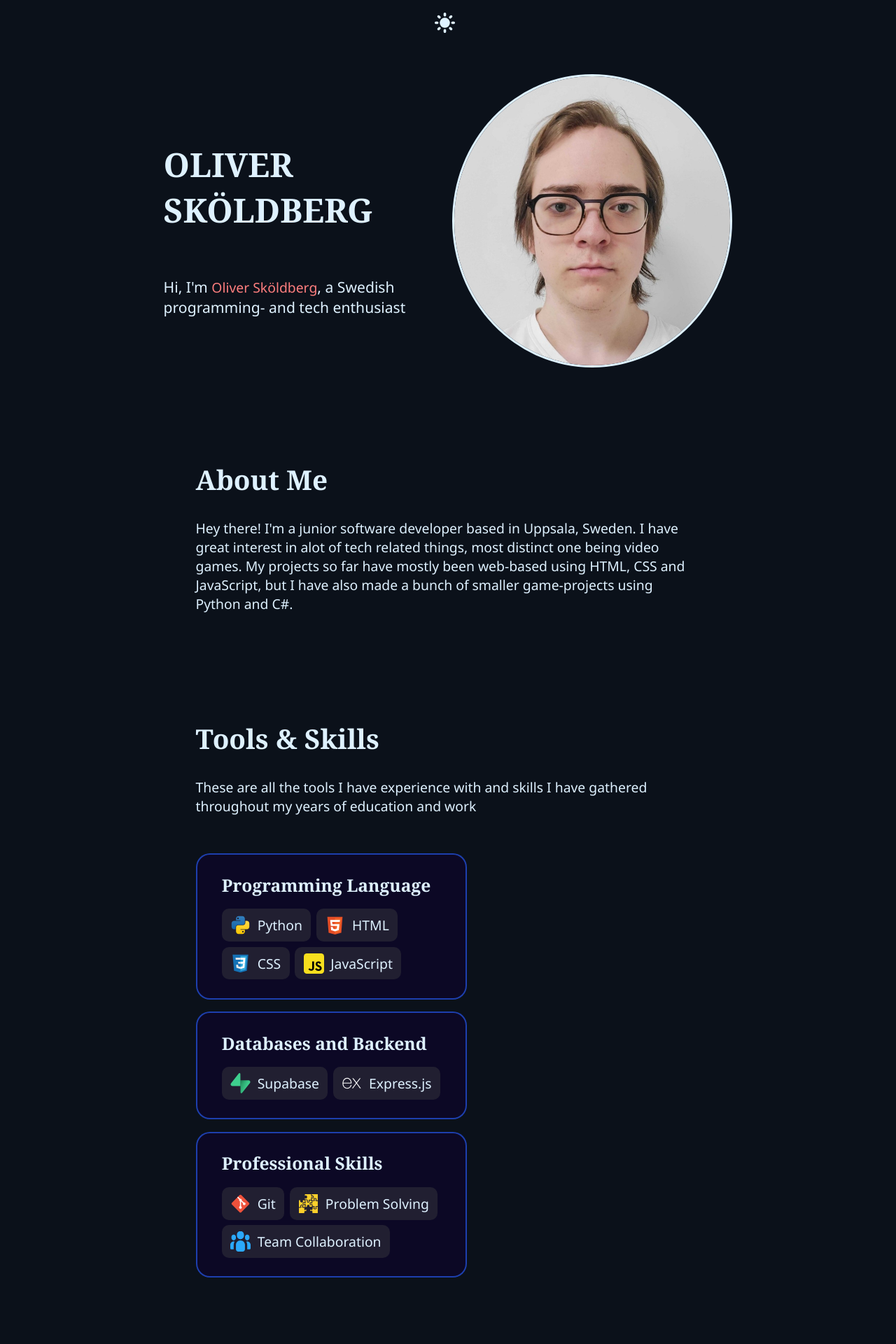
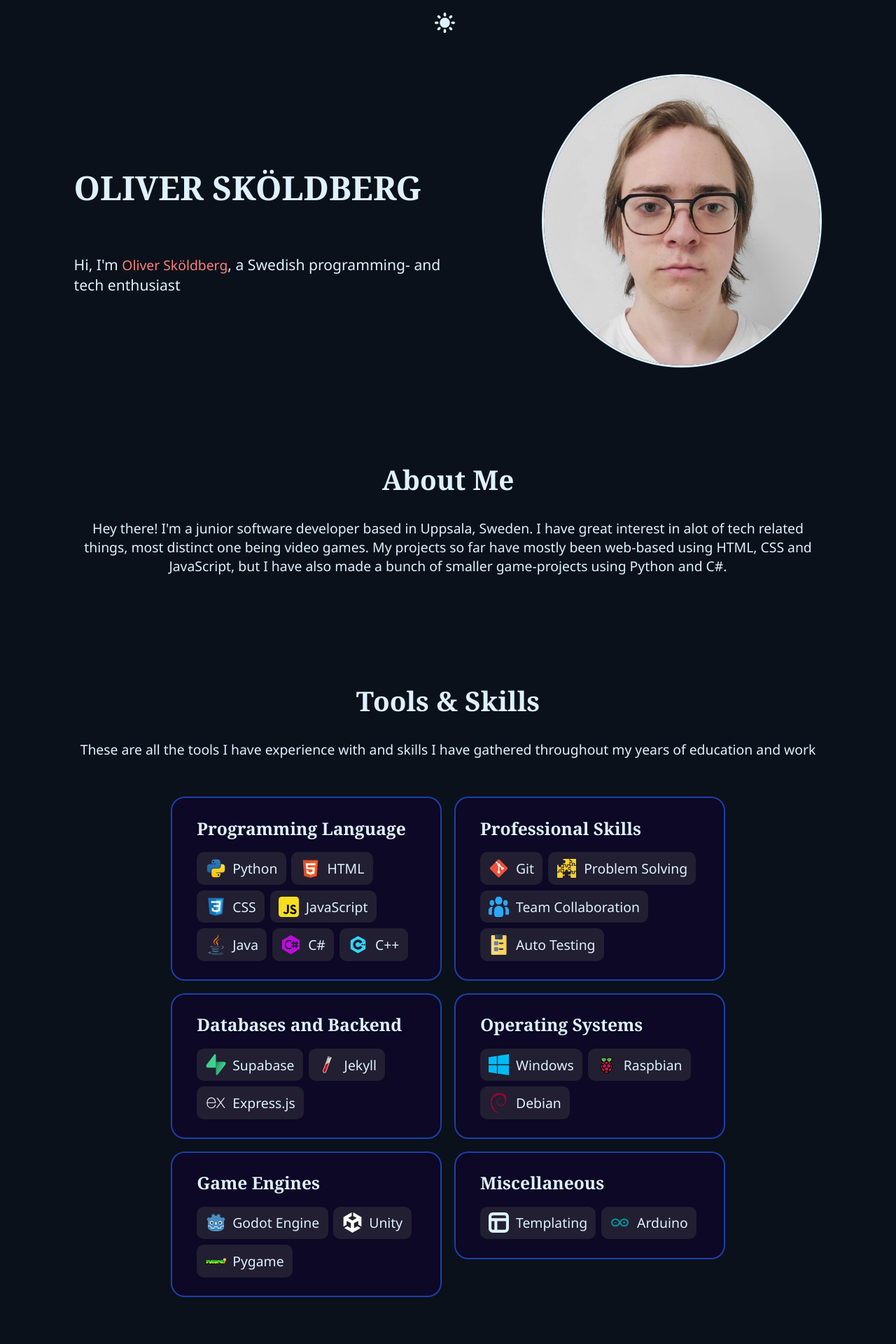
Before and after one commit to DaPakoREE/My-portfolio, a Jekyll site: the page built from _source/index.html, in a window 1280 px wide. Shown: the top 1920 px of the page at 70% size. Built offline with Jekyll 4.4.1, drawn with Linux system fonts in a browser that asks for light colours; some of the changed text lies outside the part shown.

Commit message:
Revamping site

```diff
--- a/_source/_data/projects.csv
+++ b/_source/_data/projects.csv
@@ -1,3 +1,3 @@
 title,time,desc,image_file,github_link,project_link,used_tools
-Delikat Flora,2025,A database driven website for a fictional flower boutique with large focus on their flower delivery service,delikat_flora.jpg,https://github.com/NTIG-Uppsala/Delikat-Flora,https://delikat.ntig.dev/,Python HTML    CSS JavaScript  Supabase    Express.js
-Fjellporten,2025,A database driven website for a fictional car-rental company,fjellporten.jpg,https://github.com/NTIG-Uppsala/Fjellporten,https://fjellporten.ntig.dev/,Python  HTML    CSS JavaScript  Supabase    Express.js
+Delikat Flora,2025,A database driven website for a fictional flower boutique with large focus on their flower delivery service using a self-made templating system,delikat_flora.jpg,https://github.com/NTIG-Uppsala/Delikat-Flora,https://delikat.ntig.dev/,Python HTML    CSS JS  Supabase    Express.js
+Fjellporten,2025,A database driven website for a fictional car-rental company using a self-made templating system,fjellporten.jpg,https://github.com/NTIG-Uppsala/Fjellporten,https://fjellporten.ntig.dev/,Python  HTML    CSS JS  Supabase    Express.js
--- /dev/null
+++ b/_source/_data/projects.yml
@@ -0,0 +1,3 @@
+- title: Delikat Flora
+  time: 2025
+  desc:
--- a/_source/_data/svgs.yml
+++ b/_source/_data/svgs.yml
@@ -1,32 +1,40 @@
 tool_categories:
   - category: Programming Language
     tools:
-      - title: Python
-        image_file: py.svg
-        license: svg icon from https://www.svgrepo.com/svg/452091/python. MIT license. https://www.svgrepo.com/page/licensing/#MIT
+    - title: Python
+      image_file: py.svg
+      license: svg icon from https://www.svgrepo.com/svg/452091/python. MIT license. https://www.svgrepo.com/page/licensing/#MIT
+      key: Python
 
-      - title: HTML
-        image_file: html.svg
-        license: svg icon from https://www.svgrepo.com/svg/452228/html-5. MIT license. https://www.svgrepo.com/page/licensing/#MIT
+    - title: HTML
+      image_file: html.svg
+      license: svg icon from https://www.svgrepo.com/svg/452228/html-5. MIT license. https://www.svgrepo.com/page/licensing/#MIT
+      key: HTML
 
-      - title: CSS
-        image_file: css.svg
-        license: svg icon from https://www.svgrepo.com/svg/373535/css. MIT license. https://www.svgrepo.com/page/licensing/#MIT
+    - title: CSS
+      image_file: css.svg
+      license: svg icon from https://www.svgrepo.com/svg/373535/css. MIT license. https://www.svgrepo.com/page/licensing/#MIT
+      key: CSS
 
-      - title: JavaScript
-        image_file: js.svg
-        license: svg icon from https://www.svgrepo.com/svg/349419/javascript. MIT license. https://www.svgrepo.com/page/licensing/#MIT
+    - title: JavaScript
+      image_file: js.svg
+      license: svg icon from https://www.svgrepo.com/svg/349419/javascript. MIT license. https://www.svgrepo.com/page/licensing/#MIT
+      key: JS
 
+    - title: Java
+      image_file: java.svg
+      license: svg icon from https://www.svgrepo.com/svg/452234/java. MIT license. https://www.svgrepo.com/page/licensing/#MIT
+      key: Java
 
-  - category: Databases and Backend
-    tools:
-    - title: Supabase
-      image_file: supabase.svg
-      license:
+    - title: C#
+      image_file: csharp.svg
+      license: svg icon from https://www.svgrepo.com/svg/369216/c-sharp. MIT license. https://www.svgrepo.com/page/licensing/#MIT
+      key: C#
 
-    - title: Express.js
-      image_file: expressjs_light.svg
-      license:
+    - title: C++
+      image_file: cplusplus.svg
+      license: svg icon from https://www.svgrepo.com/svg/333518/c-plus-plus. CC-BY license. https://www.svgrepo.com/page/licensing/#CC%20Attribution
+      key: C++
 
 
   - category: Professional Skills
@@ -42,6 +50,75 @@
     - title: Team Collaboration
       image_file: team_collaboration.svg
       license: svg icon from https://www.svgrepo.com/svg/335405/group. MIT license. https://www.svgrepo.com/page/licensing/#MIT
+
+    - title: Auto Testing
+      image_file: test.svg
+      license:
+
+  - category: Databases and Backend
+    tools:
+    - title: Supabase
+      image_file: supabase.svg
+      license:
+      key: Supabase
+
+    - title: Jekyll
+      image_file: jekyll.svg
+      license: svg icon from https://github.com/jekyll/brand/blob/master/jekyll-test-tube.svg-. CC-BY 4.0 license. https://choosealicense.com/licenses/cc-by-4.0/
+      key: Jekyll
+
+    - title: Express.js
+      image_file: expressjs_light.svg
+      license:
+      key: Express.js
+
+
+  - category: Operating Systems
+    tools:
+    - title: Windows
+      image_file: windows.svg
+      license:
+      key: Windows
+
+    - title: Raspbian
+      image_file: raspbian.svg
+      license: svg icon from https://www.svgrepo.com/svg/349487/raspberry-pi. MIT license. https://www.svgrepo.com/page/licensing/#MIT
+      key: Raspbian
+
+    - title: Debian
+      image_file: debian.svg
+      license: svg icon from https://www.debian.org/logos/index.en.html. CC BY-SA 3.0 license. https://creativecommons.org/licenses/by-sa/3.0/deed.en
+      key: Debian
+
+
+  - category: Game Engines
+    tools:
+    - title: Godot Engine
+      image_file: godot.svg
+      license: svg icon from https://godotengine.org/press/. CC-BY 4.0 license. https://creativecommons.org/licenses/by/4.0/
+      key: Godot
+
+    - title: Unity
+      image_file: unity_light.svg
+      license: This website is not sponsored by or affiliated with Unity Technologies or its affiliates. Unity Trademark is a trademark or registered trademark of Unity Technologies or its affiliates in the U.S. and elsewhere.
+      key: Unity
+
+    - title: Pygame
+      image_file: pygame.svg
+      license:
+      key: Pygame
+
+
+  - category: Miscellaneous
+    tools:
+    - title: Templating
+      image_file: template_light.svg
+      license: svg icon from https://www.svgrepo.com/svg/360840/template. MIT license. https://www.svgrepo.com/page/licensing/#MIT
+
+    - title: Arduino
+      image_file: arduino.svg
+      license: svg icon from https://www.svgrepo.com/svg/442915/brand-arduino. MIT license. https://www.svgrepo.com/page/licensing/#MIT
+      key: Arduino
 
 
 
--- a/_source/_includes/projects.html
+++ b/_source/_includes/projects.html
@@ -5,9 +5,9 @@
             <p>
                 These are all the projects I have been a part of and contributed to
             </p>
+            <div class="mobile">
                 {% for project in site.data.projects %}
                 <div class="project">
-                <img src="images/project_images/{{ project.image_file }}" alt="" class="project-image">
                     <div class="box-content">
                         <p>
                             {{ project.title }}
@@ -15,11 +15,12 @@
                         <h4>
                             {{ project.time }}
                         </h4>
+                        <img src="images/project_images/{{ project.image_file }}" alt="" class="project-image">
                         {{ project.desc }} <br> <br>
                         <div class="used-tools">
                             {%- for tool_category in site.data.svgs.tool_categories -%}
                             {%- for tool in tool_category.tools -%}
-                        {%- if project.used_tools contains tool.title %}
+                            {%- if project.used_tools contains tool.key %}
                             <img src="images/svgs/{{ tool.image_file }}" alt="" class="svg">
                             {%- if tool.license %}
                             <!-- {{ tool.license }} -->
@@ -41,3 +42,44 @@
                 </div>
                 {% endfor %}
             </div>
+            {% for i in (0..1) %}
+            {% assign half = site.data.projects.size/2 %}
+            <div class="desktop">
+                {% for project in site.data.projects limit:half offset:i*half%}
+                <div class="project">
+                    <div class="box-content">
+                        <p>
+                            {{ project.title }}
+                        </p>
+                        <h4>
+                            {{ project.time }}
+                        </h4>
+                        <img src="images/project_images/{{ project.image_file }}" alt="" class="project-image">
+                        {{ project.desc }} <br> <br>
+                        <div class="used-tools">
+                            {%- for tool_category in site.data.svgs.tool_categories -%}
+                            {%- for tool in tool_category.tools -%}
+                            {%- if project.used_tools contains tool.key %}
+                            <img src="images/svgs/{{ tool.image_file }}" alt="" class="svg">
+                            {%- if tool.license %}
+                            <!-- {{ tool.license }} -->
+                            {%- endif %}
+                            {%- endif %}
+                            {%- endfor -%}
+                            {%- endfor -%}
+                        </div>
+                        <div class="links">
+                            {%- if project.github_link %}
+                            <a href="{{ project.github_link }}" target="_blank"><img src="images/svgs/{{ site.data.svgs.other.GitHub.image_file }}" alt="" class="svg"></a>
+                            <!-- site.data.svgs.other.GitHub.license -->
+                            {%- endif %}
+                            {%- if project.project_link %}
+                            <a href="{{ project.project_link }}" target="_blank"><img src="images/svgs/{{ site.data.svgs.other.OpenLink.image_file }}" alt="" class="svg"></a>
+                            {%- endif -%}
+                        </div>
+                    </div>
+                </div>
+                {% endfor %}
+            </div>
+            {% endfor %}
+        </div>
--- a/_source/styles.css
+++ b/_source/styles.css
@@ -185,12 +185,29 @@
     align-items: center;
 }
 
+#my-projects {
+    align-items: center;
+}
+
+#my-projects .mobile {
+    display: flex;
+    align-items: center;
+    flex-direction: column;
+}
+
+#my-projects .desktop {
+    display: none;
+    flex-direction: row;
+}
+
 .project {
     justify-content: center;
     display: flex;
     flex-wrap: wrap;
+    text-align: left;
     gap: 0.2rem;
-    width: 100%;
+    width: fit-content;
+    height: fit-content;
     margin-top: 5rem;
 }
 
@@ -199,7 +216,7 @@
 }
 
 .project .project-image, .project .box-content, .used-tools {
-    max-width: 22rem;
+    max-width: 20rem;
     width: 100%;
     border-radius: 20px;
 }
@@ -232,15 +249,10 @@
 }
 
 
-@media screen and (min-width: 1000px) {
-
-    * {
-        font-size: 1.1rem;
-    }
+@media screen and (min-width: 800px) {
 
     main {
         padding: 0 3rem;
-        width: 80%;
     }
 
     #title-card {
@@ -251,8 +263,7 @@
     }
 
     #about-me, #tools-and-skills, #my-projects, #contact-me {
-        width: 90%;
-        justify-content: left;
+        text-align: center;
     }
 
     #contact-me {
@@ -272,6 +283,22 @@
     #self-descriptor img {
         display: none;
     }
+
+    #my-projects .mobile {
+        display: none;
+    }
+
+    #my-projects .desktop {
+        display: flex;
+    }
+}
+
+
+@media screen and (min-width: 1000px) {
+
+    * {
+        font-size: 1.1rem;
+    }
 }
 
 
@@ -281,10 +308,6 @@
         font-size: 1.2rem;
     }
 
-    main {
-        width: 70%;
-    }
-
     .project .project-image, .project .box-content, .used-tools {
         max-width: 31.25rem;
     }
```
Also changed, not shown: _source/images/svgs/arduino.svg (added), _source/images/svgs/cplusplus.svg (added), _source/images/svgs/csharp.svg (added), _source/images/svgs/debian.svg (added), _source/images/svgs/godot.svg (added), _source/images/svgs/java.svg (added), _source/images/svgs/jekyll.svg (added), _source/images/svgs/pygame.svg (added), _source/images/svgs/raspbian.svg (added), _source/images/svgs/template_dark.svg (added), _source/images/svgs/template_light.svg (added), _source/images/svgs/test.svg (added), _source/images/svgs/unity_dark.svg (added), _source/images/svgs/unity_light.svg (added), 1 more files. Lines whose indentation alone changed are shown as unchanged.
